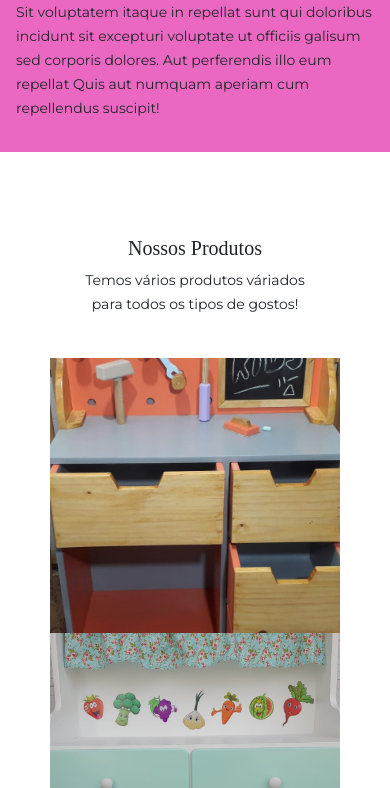
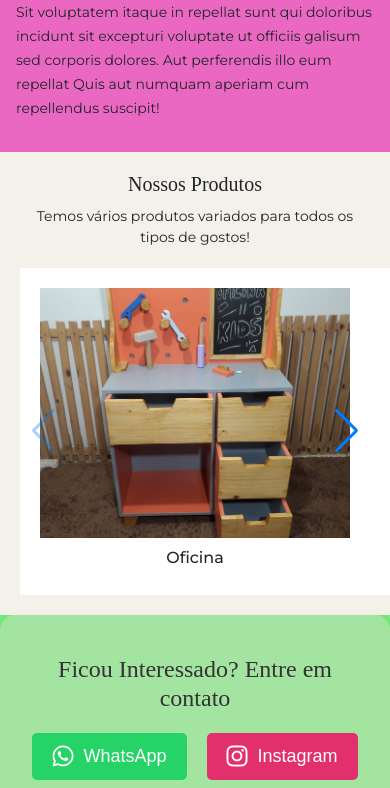
Before and after one commit to Nika-Rod/e-commerce, a website: page index.html in a window 390 px wide. Shown: the part 1249-2037 px from the top of the page. Drawn offline with nearby package versions, Linux system fonts and the light colour scheme; a script that the page names is missing; a web font is replaced by a local one.

Commit message:
arrrumando botão de midia

```diff
--- a/index.html
+++ b/index.html
@@ -12,6 +12,8 @@
     <link href="https://unpkg.com/aos@2.3.1/dist/aos.css" rel="stylesheet">
     <link rel="shortcut icon" href="image/favicon.ico" type="image/x-icon">
     <link rel="stylesheet" media="screen" type="text/css" href="style.css">
+    <link rel="stylesheet" href="https://unpkg.com/swiper/swiper-bundle.min.css">
+    <link rel="stylesheet" href="https://cdnjs.cloudflare.com/ajax/libs/font-awesome/6.0.0-beta3/css/all.min.css">
     <script src="https://ajax.googleapis.com/ajax/libs/jquery/3.5.1/jquery.min.js"></script>
     <title>Teste Decor</title>
 </head>
@@ -130,6 +132,46 @@
         </div>
     </section>
 
+    <section id="section-products-mobile" class="container-cards-mobile">
+        <div class="info-products-mobile" data-aos="fade-up">
+            <h2>Nossos Produtos</h2>
+            <span> Temos vários produtos variados para todos os tipos de gostos!</span>
+        </div>
+        <div class="section-cards-mobile" data-aos="fade-up">
+            <div class="swiper-container">
+                <div class="swiper-wrapper">
+                    <div class="swiper-slide">
+                        <img src="image/oficina.jpg" alt="">
+                        <h3 class="title">Oficina</h3>
+                    </div>
+                    <div class="swiper-slide">
+                        <img src="image/mercadinho.jpg" alt="">
+                        <h3 class="title">Mercadinho</h3>
+                    </div>
+                    <div class="swiper-slide">
+                        <img src="image/cozinha.jpg" alt="">
+                        <h3 class="title">Cozinha</h3>
+                    </div>
+                    <div class="swiper-slide">
+                        <img src="image/estante-fem.jpg" alt="">
+                        <h3 class="title">Estante</h3>
+                    </div>
+                    <div class="swiper-slide">
+                        <img src="image/estante-mas.jpg" alt="">
+                        <h3 class="title">Estante</h3>
+                    </div>
+                    <div class="swiper-slide">
+                        <img src="image/lavanderia.jpg" alt="">
+                        <h3 class="title">Cozinha + Lavanderia</h3>
+                    </div>
+                </div>
+                <!-- Adiciona botões de navegação -->
+                <div class="swiper-button-next"></div>
+                <div class="swiper-button-prev"></div>
+            </div>
+        </div>
+    </section>
+
     <section class="section-info-social">
         <div class="title-info-social" data-aos="fade-up">
             <h2>Experiências de Quem Confia em Nós</h2>
@@ -151,30 +193,21 @@
 
 
     <footer>
-        <div class="contact" data-aos="zoom-in">
-            <h2>Ficou interessado?</h2>
-            <p>Entre em contato</p>
-            <div class="">
-                <div class="my-collapse div-whatsapp" onclick="collapse()">
-                    <a target="_blank" class="social-link">
-                        <img src="image/whatsapp.png" alt="WhatsApp" class="img-social"> WhatsApp
-                    </a>
-
-                    <div class="number-phone">
-                        <span>+55 (62) 98551-1362</span>
-                    </div>
-                </div>
-                <div class="div-instagram">
-                    <a href="https://www.instagram.com/lushdecor.gyn/" target="_blank" class="social-link">
-                        <img src="image/instagram.png" alt="Instagram" class="img-social"> Instagram
-                    </a>
-                </div>
+        <div class="social-media" data-aos="zoom-in">
+            <h2>Ficou Interessado? Entre em contato</h2>
+            <div class="contact-buttons">
+                <a href="https://wa.me/seunumerodetelefone" class="contact-button whatsapp">
+                    <i class="fab fa-whatsapp"></i> WhatsApp
+                </a>
+                <a href="https://instagram.com/seuinstagram" class="contact-button instagram">
+                    <i class="fab fa-instagram"></i> Instagram
+                </a>
             </div>
         </div>
     </footer>
 
 
-
+    <script src="https://unpkg.com/swiper/swiper-bundle.min.js"></script>
     <script src="https://hammerjs.github.io/dist/hammer.js"></script>
     <script src="js/home.js"></script>
     <!-- <script src="https://cdn.jsdelivr.net/npm/bootstrap@4.6.2/dist/js/bootstrap.bundle.min.js"
--- a/js/home.js
+++ b/js/home.js
@@ -1,9 +1,11 @@
-
-function setSlide() {
-    let divImg = document.querySelectorAll("carousel-image");
-
-
-}
+document.addEventListener('DOMContentLoaded', function() {
+  const swiper = new Swiper('.swiper-container', {
+      navigation: {
+          nextEl: '.swiper-button-next',
+          prevEl: '.swiper-button-prev',
+      },
+  });
+});
 
 function collapse() {
     const numberPhone = document.querySelector('.number-phone');
--- a/style.css
+++ b/style.css
@@ -375,11 +375,60 @@ footer {
     text-align: right;
   }
 
-  .contact, .contact div{
+  .social-media {
+    text-align: center;
+    padding: 40px;
+    background-color: #a3e4a1;
+    border-radius: 15px;
+    box-shadow: 0 4px 8px rgba(0, 0, 0, 0.1);
+    max-width: 600px;
+    margin: 0 auto;
+    font-family: 'Arial', sans-serif;
+}
+
+.social-media h2 {
+    margin-bottom: 20px;
+    font-size: 24px;
+    color: #333;
+}
+
+.contact-buttons {
     display: flex;
-    flex-direction: column;
+    justify-content: center;
+    gap: 20px;
+}
+
+.contact-button {
+    display: flex;
     align-items: center;
-  }
+    gap: 10px;
+    padding: 10px 20px;
+    text-decoration: none;
+    color: white;
+    border-radius: 5px;
+    font-size: 18px;
+    transition: background-color 0.3s, transform 0.3s;
+}
+
+.contact-button i {
+    font-size: 24px;
+}
+
+.contact-button.whatsapp {
+    background-color: #25d366;
+}
+
+.contact-button.instagram {
+    background-color: #e1306c;
+}
+
+.contact-button:hover {
+    transform: translateY(-5px);
+}
+
+.contact-button:active {
+    transform: translateY(0);
+}
 
 
 /* Estilos específicos para telefones */
@@ -437,30 +486,72 @@ footer {
         width: 15em;
     }
 
-    .section-cards{
-        flex-direction: column;
-        height: 195vh;
+    #section-products{
+        display: none;
+        opacity: 0;
     }
 
-    .section-cards div:hover {
-        flex-grow: 2;
+    .container-cards-mobile {
+        max-width: 100%;
+        padding: 20px;
+        overflow: hidden; /* Evitar que o conteúdo saia do contêiner */
     }
 
-    .section-cards div img {
-        border-radius: 0;
+    .info-products-mobile h2 {
+        text-align: center;
+        margin-bottom: 10px;
     }
 
-    .section-cards > div .title {
-        border-bottom-left-radius: 0;
-        border-bottom-right-radius: 0;
-        bottom: 0
+    .info-products-mobile span {
+        text-align: center;
+        display: block;
+        margin-bottom: 20px;
     }
 
-  }
+    .swiper-container {
+        width: 100%;
+        height: auto; /* Permitir altura automática */
+    }
+
+    .swiper-wrapper {
+        display: flex;
+        flex-direction: row;
+    }
+
+    .swiper-slide {
+        text-align: center;
+        font-size: 18px;
+        background: #fff;
+        display: flex;
+        flex-direction: column;
+        justify-content: center;
+        align-items: center;
+        padding: 20px;
+        box-sizing: border-box;
+    }
+
+    .swiper-slide img {
+        width: 100%;
+        max-height: 250px; /* Defina a altura máxima desejada */
+        object-fit: cover;
+    }
+
+    .swiper-slide .title {
+        margin-top: 10px;
+        font-size: 16px;
+    }
+
+    .swiper-button-prev, .swiper-button-next {
+        color: black; /* Ajustar a cor dos botões de navegação para melhor visibilidade */
+    }
+}
 
 /* Estilos específicos para telefones grandes */
 @media (min-width: 481px) and (max-width: 767px) {
-
+    #section-products{
+        display: none;
+        opacity: 0;
+    }
 }
 
 /* Estilos específicos para tablets */
@@ -481,6 +572,10 @@ footer {
         margin-right: 2em;
     }
 
+    #section-products-mobile{
+        display: none;
+        opacity: 0;
+    }
 }
 
 /* Estilos específicos para desktops pequenos */
@@ -499,6 +594,11 @@ footer {
         margin-left: 5em;
         margin-right: 5em;
     }
+
+    #section-products-mobile{
+        display: none;
+        opacity: 0;
+    }
 }
 
 /* Estilos específicos para desktops grandes */
@@ -507,4 +607,9 @@ footer {
         width: 30em;
         height: auto;
     }
+
+    #section-products-mobile{
+        display: none;
+        opacity: 0;
+    }
 }
```
